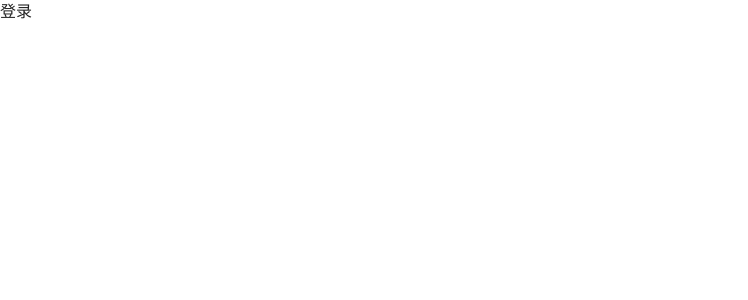
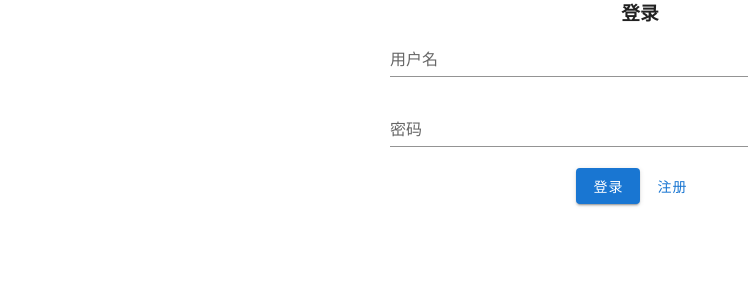
Before and after one commit to wuchao01/aitest_vue, a Vue app: page / in a window 1280 px wide. Shown: the top 300 px of the page, without its empty margins (0-748 px from the left). Built offline with nearby package versions, Linux system fonts and the light colour scheme.

Commit message:
路由联系及页面跳转

```diff
--- /dev/null
+++ b/src/api/api.js
@@ -0,0 +1,6 @@
+import user from './user'
+
+const api = {
+    user
+}
+export default api
--- /dev/null
+++ b/src/api/http.js
@@ -0,0 +1,8 @@
+import axios from 'axios'
+var instance = axios.create({
+    headers:{
+        'Content-Type':'application/json'
+    },
+    baseURL:"https:ceshiren.com:8089/"
+})
+export default instance
--- /dev/null
+++ b/src/api/user.js
@@ -0,0 +1,11 @@
+import axios from './http'
+
+const user = {
+    signIn(params){
+        return axios.post('/user/login',params)
+    },
+    signUp(params){
+        return axios.post('/user/register',params)
+    }
+}
+export default user
--- a/src/components/SignIn.vue
+++ b/src/components/SignIn.vue
@@ -1,18 +1,36 @@
 <!--组件-->
 <<template>
-    <div>
-        登录
+    <div class="login_form">
+        <h3>登录</h3>
+        <v-text-field label="用户名"></v-text-field>
+        <v-text-field label="密码" type="password"></v-text-field>
+        <v-btn color="primary">登录</v-btn>
+        <v-btn color="primary" @click="signUp()" text>注册</v-btn>
     </div>
 </template>
 
 <!--代码-->
 <<script>
 export default {
-
+    methods: {
+        // 跳转注册页逻辑
+        signUp(){
+            console.log("注册")
+            this.$router.push({name:'SignUp'})
+        }
+    },
 }
 </script>
 
 <!--样式-->
 <style scoped>
+    .login_form {
+        /* 宽度 */
+        width: 500px;
+        /* 居中，该属性为外边距 */
+        margin: 0 auto;
+        /* 文本居中 */
+        text-align: center;
+    }
 
 </style>
--- /dev/null
+++ b/src/components/SignUp.vue
@@ -0,0 +1,52 @@
+<template>
+    <div class="sign_up">
+        <h1>注册</h1>
+        <v-text-field v-model="username" label="用户名"></v-text-field>
+        <v-text-field v-model="password" label="密码" type="password"></v-text-field>
+        <v-text-field v-model="email" label="邮箱"></v-text-field>
+        <v-btn color="primary" @click="register()">注册</v-btn>
+        <v-btn color="primary" text @click="signIn()">去登录</v-btn>
+    </div>
+</template>
+
+<script>
+export default {
+    data() {
+        return {
+            username:'',
+            password:'',
+            email:''
+        }
+    },
+    methods: {
+        // 跳转回登录页逻辑
+        signIn(){
+            console.log("登录")
+            this.$router.push({name:"SignIn"})
+        },
+        register(){
+            let post_data = {
+                username:this.username,
+                password:this.password,
+                email:this.email,
+            }
+            this.$api.user.signUp(post_data).then(res=>{
+                console.log(res)
+            })
+        }
+    },
+
+}
+</script>
+
+<style scoped>
+.sign_up{
+        /* 宽度 */
+        width: 500px;
+        /* 居中，该属性为外边距 */
+        margin: 0 auto;
+        /* 文本居中 */
+        text-align: center;
+    }
+
+</style>
--- a/src/main.js
+++ b/src/main.js
@@ -4,8 +4,10 @@ import App from './App.vue'
 import router from './router'
 import store from './store'
 import vuetify from './plugins/vuetify'
+import api from './api/api'
 
 Vue.config.productionTip = false
+Vue.prototype.$api = api
 
 new Vue({
   router,
--- a/src/router/index.js
+++ b/src/router/index.js
@@ -2,6 +2,7 @@ import Vue from 'vue'
 import VueRouter from 'vue-router'
 // import Home from '../views/Home.vue'
 import SignIn from '../components/SignIn.vue'
+import SignUp from '../components/SignUp.vue'
 
 Vue.use(VueRouter)
 
@@ -23,6 +24,11 @@ const routes = [
     path: '/',
     name: 'SignIn',
     component: SignIn
+  },
+  {
+    path: '/sign-up',
+    name: 'SignUp',
+    component: SignUp
   }
 ]
 
```
